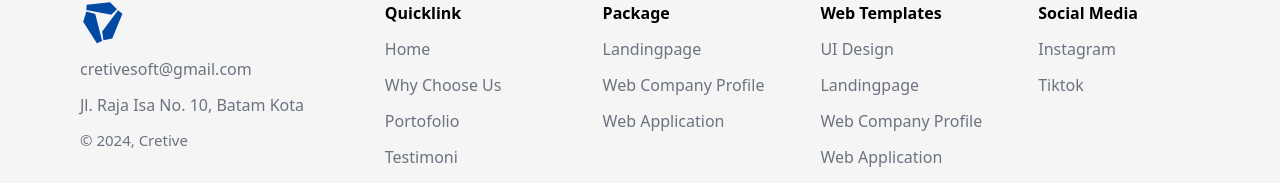
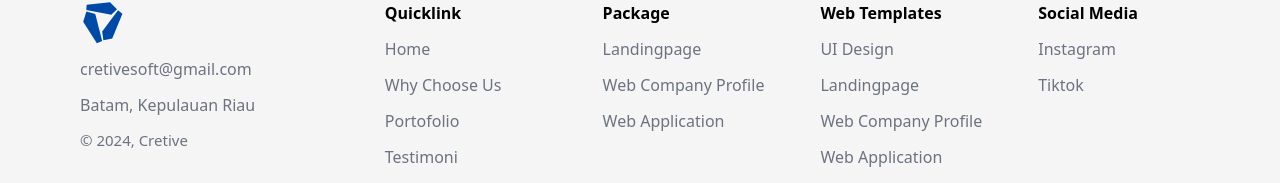
Before and after one commit to bentansusanto/cretive-clientside, a Next.js app: page / in a window 1280 px wide. Shown: the part 5371-5554 px from the top of the page. Built offline with nearby package versions, Linux system fonts and the light colour scheme.

Commit message:
update alamat

```diff
--- a/src/libs/NavFootData.ts
+++ b/src/libs/NavFootData.ts
@@ -12,7 +12,7 @@ export const navData: NavProps[] = [
 export const footData: FootProps = {
   logo: "logo-cretive-agency.svg",
   quicklink: navData,
-  contact: ["cretivesoft@gmail.com", "Jl. Raja Isa No. 10, Batam Kota"],
+  contact: ["cretivesoft@gmail.com", "Batam, Kepulauan Riau"],
   webTemplate: [
     "UI Design",
     "Landingpage",
```
